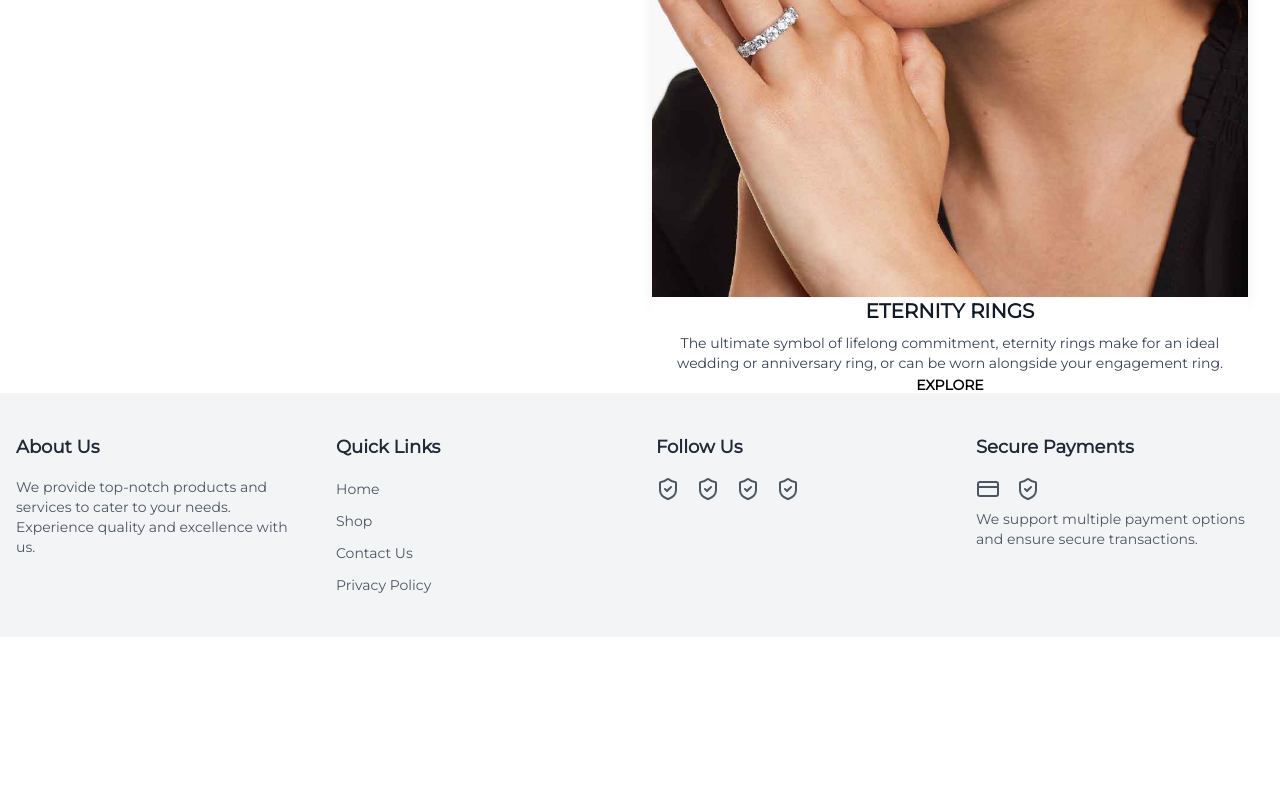
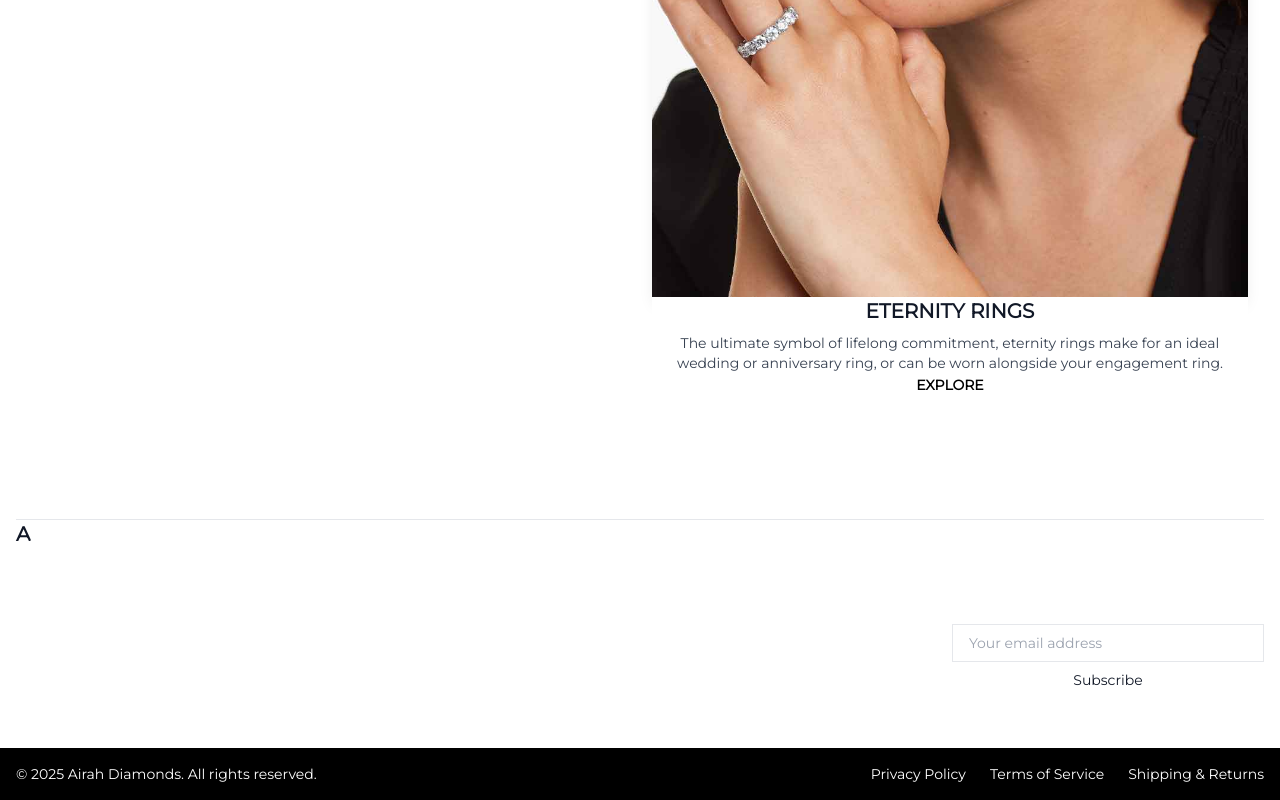
Before and after one commit to Airahdiamonds/Airah, a React (Create React App) app: page / in a window 1280 px wide. Shown: the part 7668-8468 px from the top of the page. Before the commit the page ends 8305 px from the top, so only its background shows below. Built offline with nearby package versions, Linux system fonts and the light colour scheme; no server answers; grey boxes are pictures that could not be loaded.

Commit message:
footer 80 percent done

```diff
--- a/src/components/Footer.jsx
+++ b/src/components/Footer.jsx
@@ -1,84 +1,269 @@
-import { ShieldCheck, CreditCard } from "lucide-react";
+"use client"
 
-function Footer() {
+import { useState, useEffect } from "react"
+import {
+  ChevronLeft,
+  ChevronRight,
+  Instagram,
+  Facebook,
+  Twitter,
+  Linkedin,
+  Mail,
+  Phone,
+  MapPin,
+  CreditCard,
+  ShieldCheck,
+} from "lucide-react"
+
+const Footer = () => {
+  const [currentSlide, setCurrentSlide] = useState(0)
+
+  // Diamond showcase images from Unsplash
+  const diamondImages = [
+    "https://images.unsplash.com/photo-1605100804763-247f67b3557e?q=80&w=1470&auto=format&fit=crop",
+    "https://images.unsplash.com/photo-1599643478518-a784e5dc4c8f?q=80&w=1587&auto=format&fit=crop",
+    "https://images.unsplash.com/photo-1601121141461-9d6647bca1ed?q=80&w=1587&auto=format&fit=crop",
+  ]
+
+  // Auto-rotate carousel
+  useEffect(() => {
+    const interval = setInterval(() => {
+      setCurrentSlide((prev) => (prev === diamondImages.length - 1 ? 0 : prev + 1))
+    }, 3000)
+    return () => clearInterval(interval)
+  }, [diamondImages.length])
+
+  const nextSlide = () => {
+    setCurrentSlide((prev) => (prev === diamondImages.length - 1 ? 0 : prev + 1))
+  }
+
+  const prevSlide = () => {
+    setCurrentSlide((prev) => (prev === 0 ? diamondImages.length - 1 : prev - 1))
+  }
+
   return (
-    <footer className="bg-gray-100 py-10">
-      <div className="max-w-7xl mx-auto px-4 grid grid-cols-1 sm:grid-cols-2 lg:grid-cols-4 gap-8">
+    <footer className="bg-gradient-to-r from-gray-900 to-gray-800 text-white">
+      {/* Top section with carousel */}
+      <div className="max-w-7xl mx-auto px-4 pt-12 pb-8">
+        <div className="grid grid-cols-1 lg:grid-cols-2 gap-10 items-center mb-12">
+          <div>
+            <h2 className="text-3xl font-serif font-light mb-6">
+              Discover Our <span className="font-bold italic">Exquisite</span> Collection
+            </h2>
+            <p className="text-gray-300 mb-6">
+              Each diamond in our collection is carefully selected for its exceptional quality, brilliance, and beauty.
+              Our expert craftsmen transform these precious gems into stunning pieces of jewelry that will be treasured
+              for generations.
+            </p>
+            <button className="bg-transparent hover:bg-white hover:text-gray-900 text-white font-semibold py-2 px-6 border border-white hover:border-transparent transition duration-300 ease-in-out">
+              Explore Collection
+            </button>
+          </div>
+
+          {/* Diamond Carousel */}
+          <div className="relative overflow-hidden rounded-lg h-80 shadow-2xl">
+            {diamondImages.map((img, index) => (
+              <div
+                key={index}
+                className={`absolute inset-0 transition-opacity duration-1000 ease-in-out ${
+                  index === currentSlide ? "opacity-100" : "opacity-0"
+                }`}
+              >
+                <img
+                  src={img || "/placeholder.svg"}
+                  alt={`Diamond showcase ${index + 1}`}
+                  className="w-full h-full object-cover"
+                />
+              </div>
+            ))}
+
+            {/* Carousel Controls */}
+            <button
+              onClick={prevSlide}
+              className="absolute left-2 top-1/2 -translate-y-1/2 bg-black/50 hover:bg-black/70 text-white p-2 rounded-full"
+            >
+              <ChevronLeft size={20} />
+            </button>
+            <button
+              onClick={nextSlide}
+              className="absolute right-2 top-1/2 -translate-y-1/2 bg-black/50 hover:bg-black/70 text-white p-2 rounded-full"
+            >
+              <ChevronRight size={20} />
+            </button>
+
+            {/* Carousel Indicators */}
+            <div className="absolute bottom-4 left-1/2 -translate-x-1/2 flex space-x-2">
+              {diamondImages.map((_, index) => (
+                <button
+                  key={index}
+                  onClick={() => setCurrentSlide(index)}
+                  className={`w-2 h-2 rounded-full ${index === currentSlide ? "bg-white" : "bg-white/50"}`}
+                />
+              ))}
+            </div>
+          </div>
+        </div>
+
+        <hr className="border-gray-700 mb-12" />
+
+        {/* Main Footer Content */}
+        <div className="grid grid-cols-1 md:grid-cols-2 lg:grid-cols-4 gap-10">
           {/* About Section */}
           <div>
-          <h3 className="text-lg font-semibold text-gray-800 mb-4">About Us</h3>
-          <p className="text-gray-600 text-sm">
-            We provide top-notch products and services to cater to your needs.
-            Experience quality and excellence with us.
+            <div className="flex items-center mb-6">
+              <div className="w-10 h-10 bg-white rounded-full flex items-center justify-center mr-3">
+                <span className="text-gray-900 font-serif text-xl font-bold">A</span>
+              </div>
+              <h3 className="text-xl font-serif">Airah Diamonds</h3>
+            </div>
+            <p className="text-gray-300 text-sm mb-6">
+              Since 1990, Airah Diamonds has been crafting the finest diamond jewelry, combining traditional
+              craftsmanship with contemporary design to create timeless pieces.
             </p>
+            <div className="flex space-x-4">
+              <a href="#" className="text-gray-400 hover:text-white transition-colors">
+                <Instagram size={20} />
+              </a>
+              <a href="#" className="text-gray-400 hover:text-white transition-colors">
+                <Facebook size={20} />
+              </a>
+              <a href="#" className="text-gray-400 hover:text-white transition-colors">
+                <Twitter size={20} />
+              </a>
+              <a href="#" className="text-gray-400 hover:text-white transition-colors">
+                <Linkedin size={20} />
+              </a>
+            </div>
           </div>
 
-        {/* Links Section */}
+          {/* Quick Links */}
           <div>
-          <h3 className="text-lg font-semibold text-gray-800 mb-4">
-            Quick Links
-          </h3>
-          <ul className="space-y-2">
+            <h3 className="text-lg font-semibold mb-6 font-serif">Quick Links</h3>
+            <ul className="space-y-3">
               <li>
-              <a href="/" className="text-gray-600 hover:text-gray-900 text-sm">
-                Home
+                <a href="#" className="text-gray-300 hover:text-white transition-colors flex items-center">
+                  <span className="w-1.5 h-1.5 bg-gray-500 rounded-full mr-2"></span>
+                  Our Collections
                 </a>
               </li>
               <li>
-              <a href="/" className="text-gray-600 hover:text-gray-900 text-sm">
-                Shop
+                <a href="#" className="text-gray-300 hover:text-white transition-colors flex items-center">
+                  <span className="w-1.5 h-1.5 bg-gray-500 rounded-full mr-2"></span>
+                  Diamond Education
                 </a>
               </li>
               <li>
-              <a href="/" className="text-gray-600 hover:text-gray-900 text-sm">
-                Contact Us
+                <a href="#" className="text-gray-300 hover:text-white transition-colors flex items-center">
+                  <span className="w-1.5 h-1.5 bg-gray-500 rounded-full mr-2"></span>
+                  Custom Designs
                 </a>
               </li>
               <li>
-              <a href="/" className="text-gray-600 hover:text-gray-900 text-sm">
-                Privacy Policy
+                <a href="#" className="text-gray-300 hover:text-white transition-colors flex items-center">
+                  <span className="w-1.5 h-1.5 bg-gray-500 rounded-full mr-2"></span>
+                  Sustainability
+                </a>
+              </li>
+              <li>
+                <a href="#" className="text-gray-300 hover:text-white transition-colors flex items-center">
+                  <span className="w-1.5 h-1.5 bg-gray-500 rounded-full mr-2"></span>
+                  Our Story
+                </a>
+              </li>
+              <li>
+                <a href="#" className="text-gray-300 hover:text-white transition-colors flex items-center">
+                  <span className="w-1.5 h-1.5 bg-gray-500 rounded-full mr-2"></span>
+                  Blog & News
                 </a>
               </li>
             </ul>
           </div>
 
-        {/* Social Media Section */}
+          {/* Contact Information */}
           <div>
-          <h3 className="text-lg font-semibold text-gray-800 mb-4">
-            Follow Us
-          </h3>
-          <div className="flex space-x-4">
-            <a href="/" className="text-gray-600 hover:text-blue-500">
-              <ShieldCheck size={24} />
+            <h3 className="text-lg font-semibold mb-6 font-serif">Contact Us</h3>
+            <ul className="space-y-4">
+              <li className="flex items-start">
+                <MapPin size={18} className="text-gray-400 mr-3 mt-1 flex-shrink-0" />
+                <span className="text-gray-300">456 Diamond Way, New York, NY 10019, United States</span>
+              </li>
+              <li className="flex items-center">
+                <Phone size={18} className="text-gray-400 mr-3 flex-shrink-0" />
+                <a href="tel:+12125556789" className="text-gray-300 hover:text-white transition-colors">
+                  +1 (212) 555-6789
                 </a>
-            <a href="/" className="text-gray-600 hover:text-sky-500">
-              <ShieldCheck size={24} />
+              </li>
+              <li className="flex items-center">
+                <Mail size={18} className="text-gray-400 mr-3 flex-shrink-0" />
+                <a href="mailto:info@airahdiamonds.com" className="text-gray-300 hover:text-white transition-colors">
+                  info@airahdiamonds.com
                 </a>
-            <a href="/" className="text-gray-600 hover:text-pink-500">
-              <ShieldCheck size={24} />
+              </li>
+            </ul>
+            <div className="mt-6">
+              <h4 className="text-sm font-semibold mb-3">Opening Hours</h4>
+              <p className="text-gray-300 text-sm">
+                Monday - Friday: 10:00 AM - 7:00 PM
+                <br />
+                Saturday: 10:00 AM - 5:00 PM
+                <br />
+                Sunday: Closed
+              </p>
+            </div>
+          </div>
+
+          {/* Newsletter */}
+          <div>
+            <h3 className="text-lg font-semibold mb-6 font-serif">Stay Updated</h3>
+            <p className="text-gray-300 text-sm mb-4">
+              Subscribe to our newsletter for exclusive offers, new collections, and diamond insights.
+            </p>
+            <form className="mb-6">
+              <div className="flex flex-col space-y-3">
+                <input
+                  type="email"
+                  placeholder="Your email address"
+                  className="bg-gray-800 border border-gray-700 px-4 py-2 rounded-md focus:outline-none focus:ring-1 focus:ring-white text-sm"
+                  required
+                />
+                <button
+                  type="submit"
+                  className="bg-white text-gray-900 hover:bg-gray-200 px-4 py-2 rounded-md text-sm font-medium transition-colors"
+                >
+                  Subscribe
+                </button>
+              </div>
+            </form>
+            <div>
+              <h4 className="text-sm font-semibold mb-3">Secure Payments</h4>
+              <div className="flex space-x-3">
+                <CreditCard size={24} className="text-gray-400" />
+                <ShieldCheck size={24} className="text-gray-400" />
+              </div>
+            </div>
+          </div>
+        </div>
+      </div>
+
+      {/* Bottom Bar */}
+      <div className="bg-black py-4">
+        <div className="max-w-7xl mx-auto px-4 flex flex-col md:flex-row justify-between items-center text-sm text-gray-400">
+          <p>© {new Date().getFullYear()} Airah Diamonds. All rights reserved.</p>
+          <div className="flex space-x-6 mt-3 md:mt-0">
+            <a href="" className="hover:text-white transition-colors">
+              Privacy Policy
             </a>
-            <a href="/" className="text-gray-600 hover:text-blue-700">
-              <ShieldCheck size={24} />
+            <a href="" className="hover:text-white transition-colors">
+              Terms of Service
+            </a>
+            <a href="" className="hover:text-white transition-colors">
+              Shipping & Returns
             </a>
           </div>
         </div>
-
-        {/* Payment & Security Section */}
-        <div>
-          <h3 className="text-lg font-semibold text-gray-800 mb-4">
-            Secure Payments
-          </h3>
-          <div className="flex space-x-4 items-center">
-            <CreditCard size={24} className="text-gray-600" />
-            <ShieldCheck size={24} className="text-gray-600" />
-          </div>
-          <p className="text-gray-600 text-sm mt-2">
-            We support multiple payment options and ensure secure transactions.
-          </p>
-        </div>
       </div>
     </footer>
-  );
+  )
 }
 
-export default Footer;
+export default Footer
--- a/src/components/Header.jsx
+++ b/src/components/Header.jsx
@@ -102,7 +102,7 @@ export default function Header() {
 
 										{/* Dropdown Menu */}
 										{activeDropdown === index && item.submenu && (
-											<div className="fixed z-10 left-0 top-[115px] bg-white w-full shadow-lg py-6">
+											<div className="fixed z-10 left-0 top-[82px] bg-white w-full shadow-lg py-6">
 												<div className="max-w-7xl mx-auto grid grid-cols-1 md:grid-cols-4 gap-6 px-4">
 													{/* Submenu Items */}
 													{item.submenu.map((category, catIndex) => (
```
Lines whose indentation alone changed are shown as unchanged.
